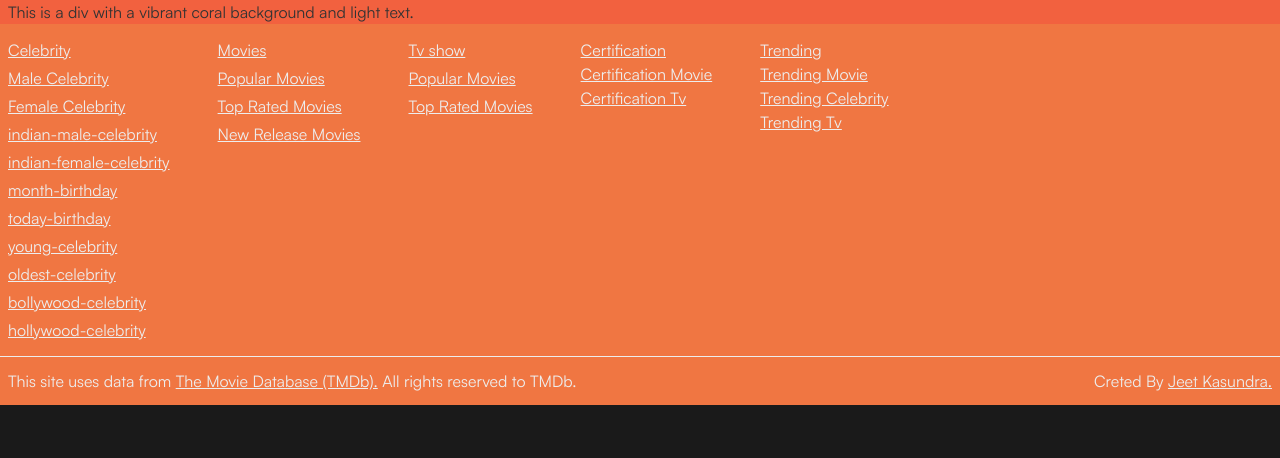
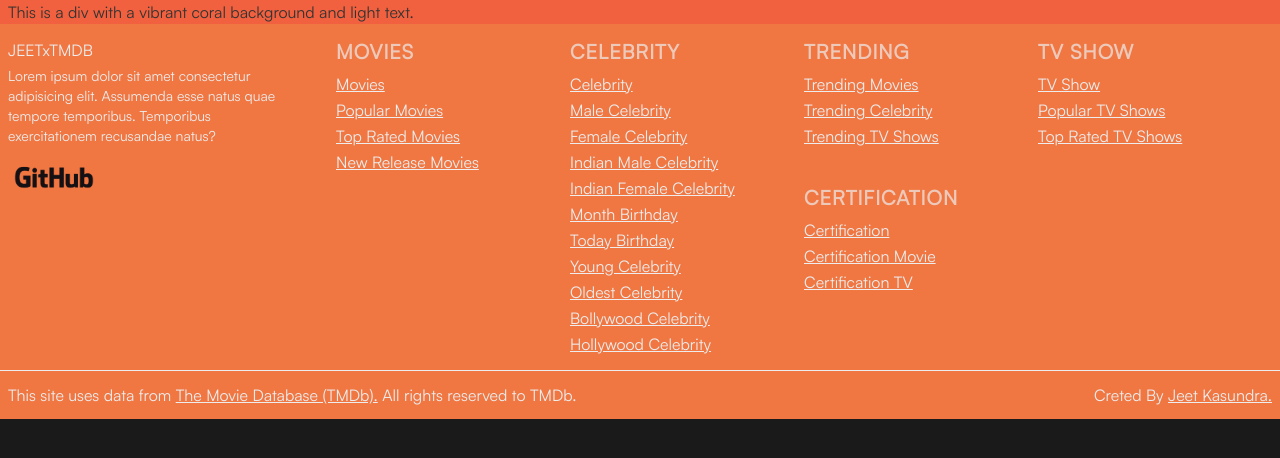
Before and after one commit to kasundraJeet/movie-app, a Next.js app: page / in a window 1280 px wide. Shown: the top 458 px of the page. Built offline with nearby package versions, Linux system fonts and the light colour scheme.

Commit message:
update footer

```diff
--- /dev/null
+++ b/app/api/tv-show/details/[id]/[info]/route.js
@@ -0,0 +1,73 @@
+import { ApiRequest } from "~/helper/ApiRequest";
+
+const API = process.env.API_DOMAIN;
+
+export async function GET(req, { params, searchParams }) {
+  const { id, info } = params;
+  const page = searchParams?.page || 1;
+
+  let data;
+  let url;
+
+  switch (info) {
+    case "credits":
+    case "team":
+    case "cast":
+    case "crew":
+      url = `${API}/tv/${id}/aggregate_credits?language=en-US`;
+      data = await ApiRequest(url);
+      break;
+
+    case "reviews":
+    case "comments":
+    case "feedback":
+      url = `${API}/tv/${id}/reviews?language=en-US&page=${page}`;
+      data = await ApiRequest(url);
+      break;
+
+
+    case "video":
+    case "videos":
+    case "show-scene":
+    case "clips":
+      url = `${API}/tv/${id}/videos?language=en-US`;
+      data = await ApiRequest(url);
+      break;
+
+    case "images":
+    case "show-image":
+    case "pictures":
+    case "posters":
+    case "stills":
+    case "backdrops":
+      url = `${API}/tv/${id}/images`;
+      data = await ApiRequest(url);
+      break;
+
+    case "similar":
+    case "related":
+    case "related-movies":
+      url = `${API}/movie/${id}/similar?language=en-US&page=${page}`;
+      data = await ApiRequest(url);
+      break;
+
+    case "recommendations":
+    case "suggestions":
+    case "recommended-show":
+      url = `${API}/tv/${id}/recommendations?language=en-US&page=${page}`;
+      data = await ApiRequest(url);
+      break;
+
+    case "keywords":
+    case "tags":
+    case "topics":
+      url = `${API}/tv/${id}/keywords`;
+      data = await ApiRequest(url);
+      break;
+
+    default:
+      return new Response("Invalid info parameter", { status: 400 });
+  }
+
+  return Response.json(data);
+}
--- a/app/api/tv-show/details/[id]/route.js
+++ b/app/api/tv-show/details/[id]/route.js
@@ -9,12 +9,21 @@ export async function GET(req, { params }) {
   var images = await ApiRequest(`${API}/tv/${id}/images`);
   var keywords = await ApiRequest(`${API}/tv/${id}/keywords`);
   var videos = await ApiRequest(`${API}/tv/${id}/videos`);
+  var reviews = await ApiRequest(`${API}/tv/${id}/reviews?language=en-US&page=1`);
+  var recommendations = await ApiRequest(`${API}/tv/${id}/recommendations?language=en-US&page=1`);
+  var credits = await ApiRequest(`${API}/tv/${id}/aggregate_credits?language=en-US`);
 
   const modifyData = {
     detail: data,
     images: images,
     keywords: keywords.results.length > 0 ? keywords.results : [],
     videos: videos.results.length > 0 ? videos.results : [],
+    reviews: reviews.results.length > 0 ? reviews.results : [],
+    recommendations: recommendations.results.length > 0 ? recommendations.results : [],
+    credits: {
+        cast : credits.cast.length > 0 ? credits.cast : 0,
+        crew : credits.crew.length > 0 ? credits.crew : 0,
+    },
   };
 
   return Response.json(modifyData);
--- a/app/app.css
+++ b/app/app.css
@@ -129,3 +129,15 @@ body {
 .certification--box:hover .certification--icon {
   @apply bg-deepSpace;
 }
+
+.footer-list-title {
+  @apply uppercase text-xl  tracking-wider font-bold opacity-70;
+}
+
+.footer-link{
+  @apply underline
+}
+
+.footer-social-icon{
+  @apply border border-solid  border-transparent rounded-full block
+}
--- a/app/components/layout/Footer.jsx
+++ b/app/components/layout/Footer.jsx
@@ -1,149 +1,157 @@
 import Link from "next/link";
+import Image from "next/image"
+
+
+const footerLinks = [
+  {
+    celebrity: {
+      title: "Celebrity",
+      links: [
+        { link: "/celebrity", title: "Celebrity" },
+        { link: "/celebrity/male-celebrity", title: "Male Celebrity" },
+        { link: "/celebrity/female-celebrity", title: "Female Celebrity" },
+        {
+          link: "/celebrity/indian-male-celebrity",
+          title: "Indian Male Celebrity",
+        },
+        {
+          link: "/celebrity/indian-female-celebrity",
+          title: "Indian Female Celebrity",
+        },
+        { link: "/celebrity/month-birthday", title: "Month Birthday" },
+        { link: "/celebrity/today-birthday", title: "Today Birthday" },
+        { link: "/celebrity/young-celebrity", title: "Young Celebrity" },
+        { link: "/celebrity/oldest-celebrity", title: "Oldest Celebrity" },
+        {
+          link: "/celebrity/bollywood-celebrity",
+          title: "Bollywood Celebrity",
+        },
+        {
+          link: "/celebrity/hollywood-celebrity",
+          title: "Hollywood Celebrity",
+        },
+      ],
+    },
+    movies: {
+      title: "Movies",
+      links: [
+        { link: "/movies", title: "Movies" },
+        { link: "/movies/popular", title: "Popular Movies" },
+        { link: "/movies/top-rated", title: "Top Rated Movies" },
+        { link: "/movies/new-release", title: "New Release Movies" },
+      ],
+    },
+    tv_show: {
+      title: "TV Show",
+      links: [
+        { link: "/tv-show", title: "TV Show" },
+        { link: "/tv-show/popular", title: "Popular TV Shows" },
+        { link: "/tv-show/top-rated", title: "Top Rated TV Shows" },
+      ],
+    },
+    certification: {
+      title: "Certification",
+      links: [
+        { link: "/certification", title: "Certification" },
+        { link: "/certification/movie", title: "Certification Movie" },
+        { link: "/certification/tv", title: "Certification TV" },
+      ],
+    },
+    trending: {
+      title: "Trending",
+      links: [
+        { link: "/trending/movies", title: "Trending Movies" },
+        { link: "/trending/celebrity", title: "Trending Celebrity" },
+        { link: "/trending/tv-show", title: "Trending TV Shows" },
+      ],
+    },
+  },
+];
 
 const Footer = () => {
   return (
     <footer className="w-full footer">
       <div className="py-3.5">
-        <div className="container flex gap-12">
-          <ul className="space-y-1">
+        <div className="container">
+          <ul className="w-full grid grid-cols-4 gap-12">
+            <li className="w-full space-y-3">
+              <div className="space-y-1">
+                <h3>JEETxTMDB</h3>
+                <p className="text-sm">
+                  Lorem ipsum dolor sit amet consectetur adipisicing elit.
+                  Assumenda esse natus quae tempore temporibus. Temporibus
+                  exercitationem recusandae natus?
+                </p>
+              </div>
+              <ul>
                 <li>
-              <Link href="/celebrity" className="underline">
-                Celebrity
-              </Link>
-            </li>
-            <li>
-              <Link href="/celebrity/male-celebrity" className="underline">
-                Male Celebrity
-              </Link>
-            </li>
-            <li>
-              <Link href="/celebrity/female-celebrity" className="underline">
-                Female Celebrity
-              </Link>
-            </li>
-            <li>
-              <Link
-                href="/celebrity/indian-male-celebrity"
-                className="underline"
-              >
-                indian-male-celebrity
-              </Link>
-            </li>
-            <li>
-              <Link
-                href="/celebrity/indian-female-celebrity"
-                className="underline"
-              >
-                indian-female-celebrity
-              </Link>
-            </li>
-            <li>
-              <Link href="/celebrity/month-birthday" className="underline">
-                month-birthday
-              </Link>
-            </li>
-            <li>
-              <Link href="/celebrity/today-birthday" className="underline">
-                today-birthday
-              </Link>
-            </li>
-            <li>
-              <Link href="/celebrity/young-celebrity" className="underline">
-                young-celebrity
-              </Link>
-            </li>
-            <li>
-              <Link href="/celebrity/oldest-celebrity" className="underline">
-                oldest-celebrity
-              </Link>
-            </li>
-            <li>
-              <Link href="/celebrity/bollywood-celebrity" className="underline">
-                bollywood-celebrity
-              </Link>
-            </li>
-            <li>
-              <Link href="/celebrity/hollywood-celebrity" className="underline">
-                hollywood-celebrity
+                  <Link href="/" className="footer-social-icon">
+                    <Image src="/assets/logos/github_logo.png" alt="github logo" width={90} height={52} />
                   </Link>
                 </li>
               </ul>
-          <ul className="space-y-1">
+            </li>
+            <li className="col-span-3">
+              <ul className="grid grid-cols-4">
                 <li>
-              <Link href="/movies" className="underline">
-                Movies
-              </Link>
+                  <div className="space-y-1.5">
+                    <ListTitle title={footerLinks[0].movies.title} />
+                    <ul className="space-y-0.5">
+                      {footerLinks[0].movies.links.map((item, index) => (
+                        <li key={index}>
+                          <AchorLink href={item.link} title={item.title} />
+                        </li>
+                      ))}
+                    </ul>
+                  </div>
                 </li>
                 <li>
-              <Link href="/movies/popular" className="underline">
-                Popular Movies
-              </Link>
+                  <div className="space-y-1.5">
+                    <ListTitle title={footerLinks[0].celebrity.title} />
+                    <ul className="space-y-0.5">
+                      {footerLinks[0].celebrity.links.map((item, index) => (
+                        <li key={index}>
+                          <AchorLink href={item.link} title={item.title} />
+                        </li>
+                      ))}
+                    </ul>
+                  </div>
+                </li>
+                <li className="space-y-9">
+                  <div className="space-y-1.5">
+                    <ListTitle title={footerLinks[0].trending.title} />
+                    <ul className="space-y-0.5">
+                      {footerLinks[0].trending.links.map((item, index) => (
+                        <li key={index}>
+                          <AchorLink href={item.link} title={item.title} />
+                        </li>
+                      ))}
+                    </ul>
+                  </div>
+                  <div className="space-y-1.5">
+                    <ListTitle title={footerLinks[0].certification.title} />
+                    <ul className="space-y-0.5">
+                      {footerLinks[0].certification.links.map((item, index) => (
+                        <li key={index}>
+                          <AchorLink href={item.link} title={item.title} />
+                        </li>
+                      ))}
+                    </ul>
+                  </div>
                 </li>
                 <li>
-              <Link href="/movies/top-rated" className="underline">
-                Top Rated Movies
-              </Link>
+                  <div className="space-y-1.5">
+                    <ListTitle title={footerLinks[0].tv_show.title} />
+                    <ul className="space-y-0.5">
+                      {footerLinks[0].tv_show.links.map((item, index) => (
+                        <li key={index}>
+                          <AchorLink href={item.link} title={item.title} />
                         </li>
-            <li>
-              <Link href="/movies/new-release" className="underline">
-                New Release Movies
-              </Link>
+                      ))}
+                    </ul>
+                  </div>
                 </li>
               </ul>
-          <ul className="space-y-1">
-            <li>
-              <Link href="/tv-show" className="underline">
-                Tv show
-              </Link>
-            </li>
-            <li>
-              <Link href="/tv-show/popular" className="underline">
-                Popular Movies
-              </Link>
-            </li>
-            <li>
-              <Link href="/tv-show/top-rated" className="underline">
-                Top Rated Movies
-              </Link>
-            </li>
-          </ul>
-          <ul>
-            <li>
-              <Link href="/certification" className="underline">
-                Certification
-              </Link>
-            </li>
-            <li>
-              <Link href="/certification/movie" className="underline">
-                Certification Movie
-              </Link>
-            </li>
-            <li>
-              <Link href="/certification/tv" className="underline">
-                Certification Tv
-              </Link>
-            </li>
-          </ul>
-          <ul>
-            <li>
-              <Link href="/certification" className="underline">
-                Trending
-              </Link>
-            </li>
-            <li>
-              <Link href="/trending/movies" className="underline">
-                Trending Movie
-              </Link>
-            </li>
-            <li>
-              <Link href="/trending/celebrity" className="underline">
-                Trending Celebrity
-              </Link>
-            </li>
-            <li>
-              <Link href="/trending/tv-show" className="underline">
-                Trending Tv
-              </Link>
             </li>
           </ul>
         </div>
@@ -171,3 +179,15 @@ const Footer = () => {
   );
 };
 export default Footer;
+
+function AchorLink({ href, title }) {
+  return (
+    <Link href={href} className="footer-link">
+      {title}
+    </Link>
+  );
+}
+
+function ListTitle({ title }) {
+  return <h5 className="footer-list-title">{title}</h5>;
+}
--- /dev/null
+++ b/app/tv-show/details/[id]/[info]/page.jsx
@@ -0,0 +1,44 @@
+import { ServerApiHandler } from "~/helper/ServerApiHandler";
+import { Prism as SyntaxHighlighter } from "react-syntax-highlighter";
+import { Pagination } from "@/components/custom";
+import { atomDark } from "react-syntax-highlighter/dist/esm/styles/prism";
+
+export default async function MovieDetail({ params, searchParams }) {
+  const { id, info } = params;
+  let data;
+  let current_page;
+  let total_pages;
+
+  try {
+    const res = await ServerApiHandler(
+      `/api/tv-show/details/${id}/${info}?page=${searchParams.page || 1}`
+    );
+    data = await res;
+    total_pages = data.total_pages;
+    current_page = data.page;
+  } catch (error) {
+    return <p>Failed to load celebrities. Please try again later.</p>;
+  }
+
+  if (!data) {
+    return <p>No data found.</p>;
+  }
+
+  return (
+    <section className="container">
+      <SyntaxHighlighter language="json" style={atomDark}>
+        {JSON.stringify(data, null, 2)}
+      </SyntaxHighlighter>
+      {total_pages > 1 ? (
+        <div className="flex items-center justify-center">
+          <Pagination
+            currentPage={current_page}
+            totalPage={total_pages}
+            query="page"
+            path={`/movies/${id}/${info}`}
+          />
+        </div>
+      ) : null}
+    </section>
+  );
+}
```
Also changed, not shown: public/assets/logos/github_logo.png (added). Lines whose indentation alone changed are shown as unchanged.
